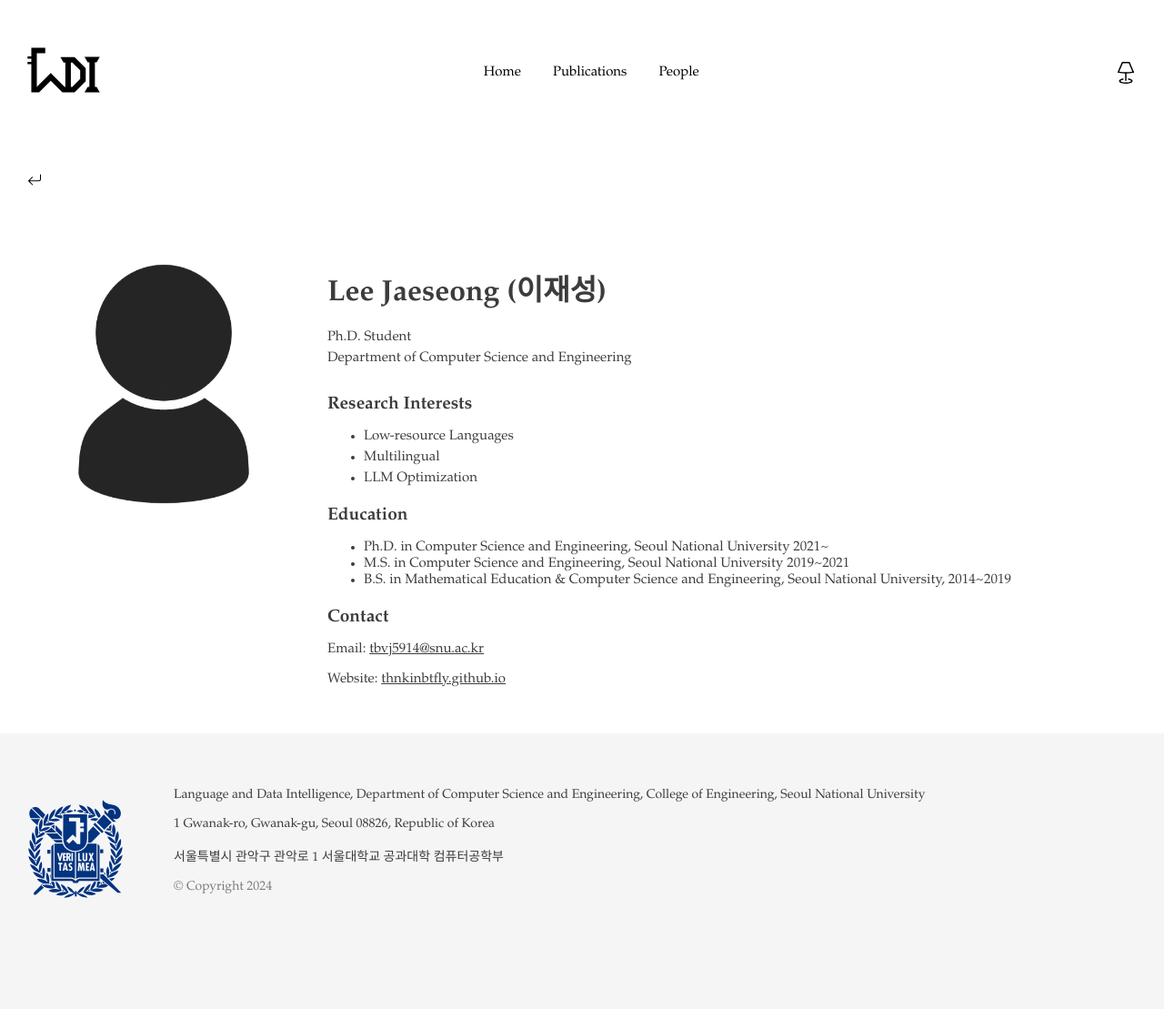
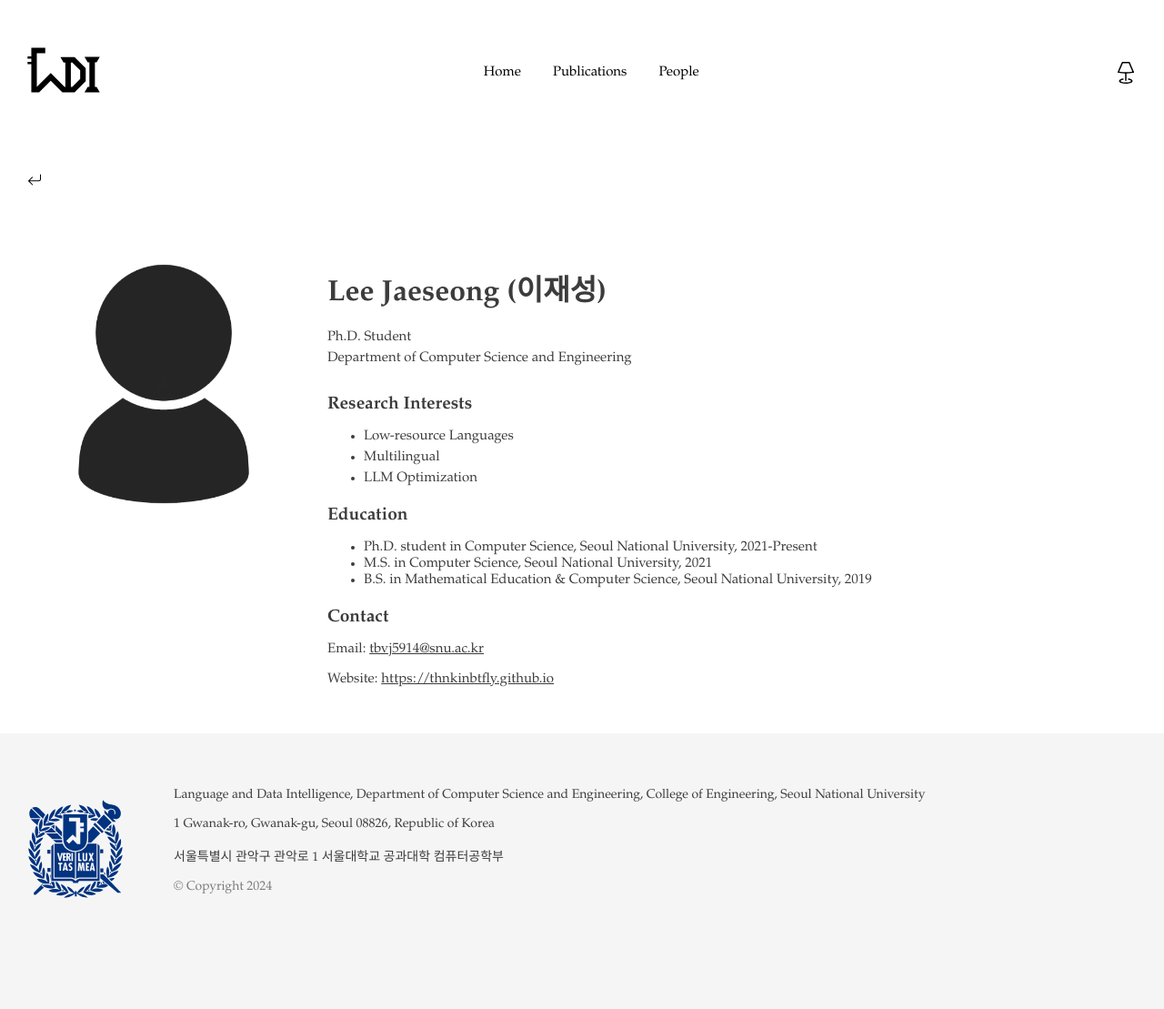
Before and after one commit to ldilab/ldilab.github.io, a Jekyll site: the page built from _people/leejs.md, in a window 1280 px wide. Shown: the whole page at 91% size. Built offline with Jekyll 4.4.1, drawn with Linux system fonts in a browser that asks for light colours.

Commit message:
update jaeseong's profile

```diff
--- a/_people/leejs.md
+++ b/_people/leejs.md
@@ -9,10 +9,10 @@ interests:
  - "Multilingual"
  - "LLM Optimization"
 education:
- - Ph.D. in Computer Science and Engineering, Seoul National University 2021~
- - M.S. in Computer Science and Engineering, Seoul National University 2019~2021
- - B.S. in Mathematical Education & Computer Science and Engineering, Seoul National University, 2014~2019
+ - Ph.D. student in Computer Science, Seoul National University, 2021-Present
+ - M.S. in Computer Science, Seoul National University, 2021
+ - B.S. in Mathematical Education & Computer Science, Seoul National University, 2019
 mail: tbvj5914@snu.ac.kr
-website: thnkinbtfly.github.io
+website: https://thnkinbtfly.github.io
 photo: nopicture.png
 ---
```
